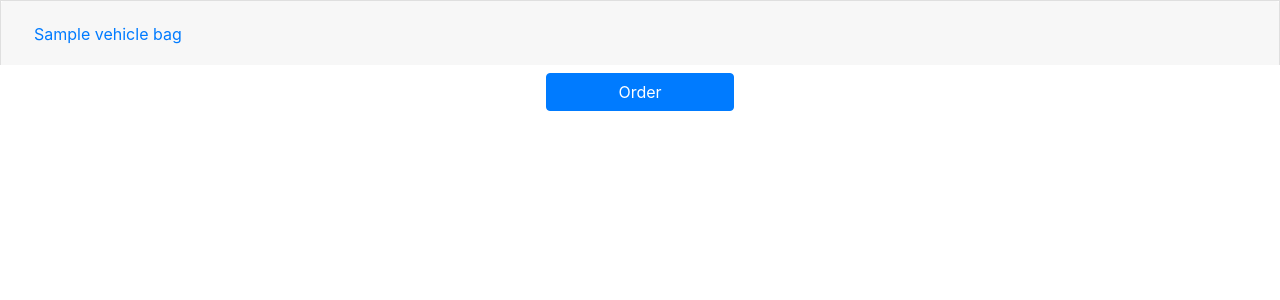
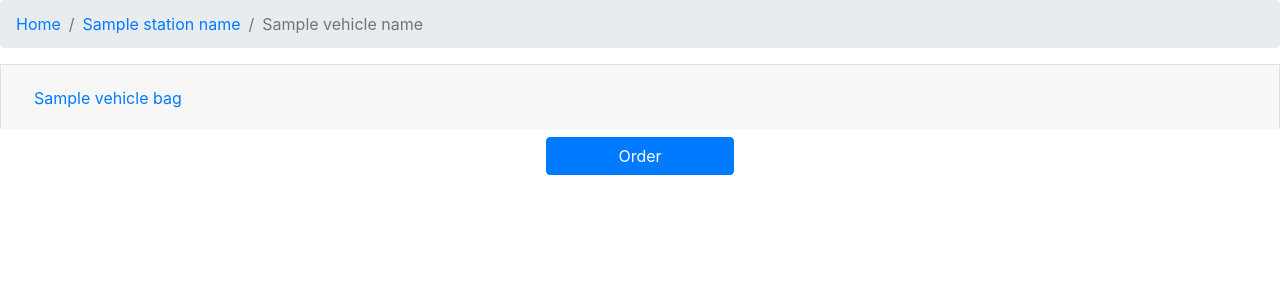
Before and after one commit to lemmetry/jcc, a Django app: template templates/inventory/order_form.html in a window 1280 px wide. Shown: the top 300 px of the page. Run offline with Django 3.2, Linux system fonts and the light colour scheme; the template is opened without the code that fills it: most values are stand-ins (such as "Sample title", 1, 10 or a date in 2020); some libraries are stand-ins or nearby versions.

Commit message:
Fixes #10.

```diff
--- a/inventory/urls.py
+++ b/inventory/urls.py
@@ -5,6 +5,6 @@ from inventory import views as inventory_views
 urlpatterns = [
     path('station_<str:station_id>/orders/', inventory_views.orders, name='orders'),
     path('station_<str:station_id>/fleet', fleet_views.station_fleet, name='station fleet'),
-    path('order_form/<str:vehicle_call_sign>', inventory_views.order_form, name='order_form'),
+    path('station_<str:station_id>/<str:vehicle_path>', inventory_views.order_form, name='order_form'),
     path('review_order/<str:vehicle_order_pk>', inventory_views.review_order, name='review_order')
 ]
--- a/templates/fleet/station_fleet.html
+++ b/templates/fleet/station_fleet.html
@@ -27,7 +27,7 @@
       {% for vehicle in station_fleet %}
 
         <div class="col-md-4 col-sm-6">
-          <a href="{% url 'vehicle #' station_id vehicle.get_path %}">
+          <a href="{% url 'order_form' station_id vehicle.get_path %}">
             <div class="card mb-4">
               <div class="card-header text-center">
                 {{ vehicle.name }}
--- a/templates/inventory/order_form.html
+++ b/templates/inventory/order_form.html
@@ -7,19 +7,21 @@
 
   <!-- Bootstrap CSS -->
   <link rel="stylesheet" href="https://stackpath.bootstrapcdn.com/bootstrap/4.3.1/css/bootstrap.min.css"
-        integrity="sha384-ggOyR0iXCbMQv3Xipma34MD+dH/1fQ784/j6cY/iJTQUOhcWr7x9JvoRxT2MZw1T" crossorigin="anonymous">
+        integrity="sha384-ggOyR0iXCbMQv3Xipma34MD+dH/1fQ784/j6cY/iJTQUOhcWr7x9JvoRxT2MZw1T"
+        crossorigin="anonymous">
 
   <title>{{ vehicle_name }}</title>
 </head>
+
 <body style="overflow-y:scroll;">
 
-{#<nav aria-label="breadcrumb">#}
-{#  <ol class="breadcrumb">#}
-{#    <li class="breadcrumb-item"><a href="{% url 'home' %}">Home</a></li>#}
-{#    <li class="breadcrumb-item"><a href="{% url 'station #' station_id %}">{{ station_name }}</a></li>#}
-{#    <li class="breadcrumb-item active" aria-current="page">{{ vehicle_name }}</li>#}
-{#  </ol>#}
-{#</nav>#}
+<nav aria-label="breadcrumb">
+  <ol class="breadcrumb">
+    <li class="breadcrumb-item"><a href="{% url 'home' %}">Home</a></li>
+    <li class="breadcrumb-item"><a href="{% url 'station fleet' station_id %}">{{ station_name }}</a></li>
+    <li class="breadcrumb-item active" aria-current="page">{{ vehicle_name }}</li>
+  </ol>
+</nav>
 
 <form method="post">{% csrf_token %}
   <div class="accordion" id="bags_accordion">
```
Also changed, not shown: inventory/views.py (+12 -3 lines).
